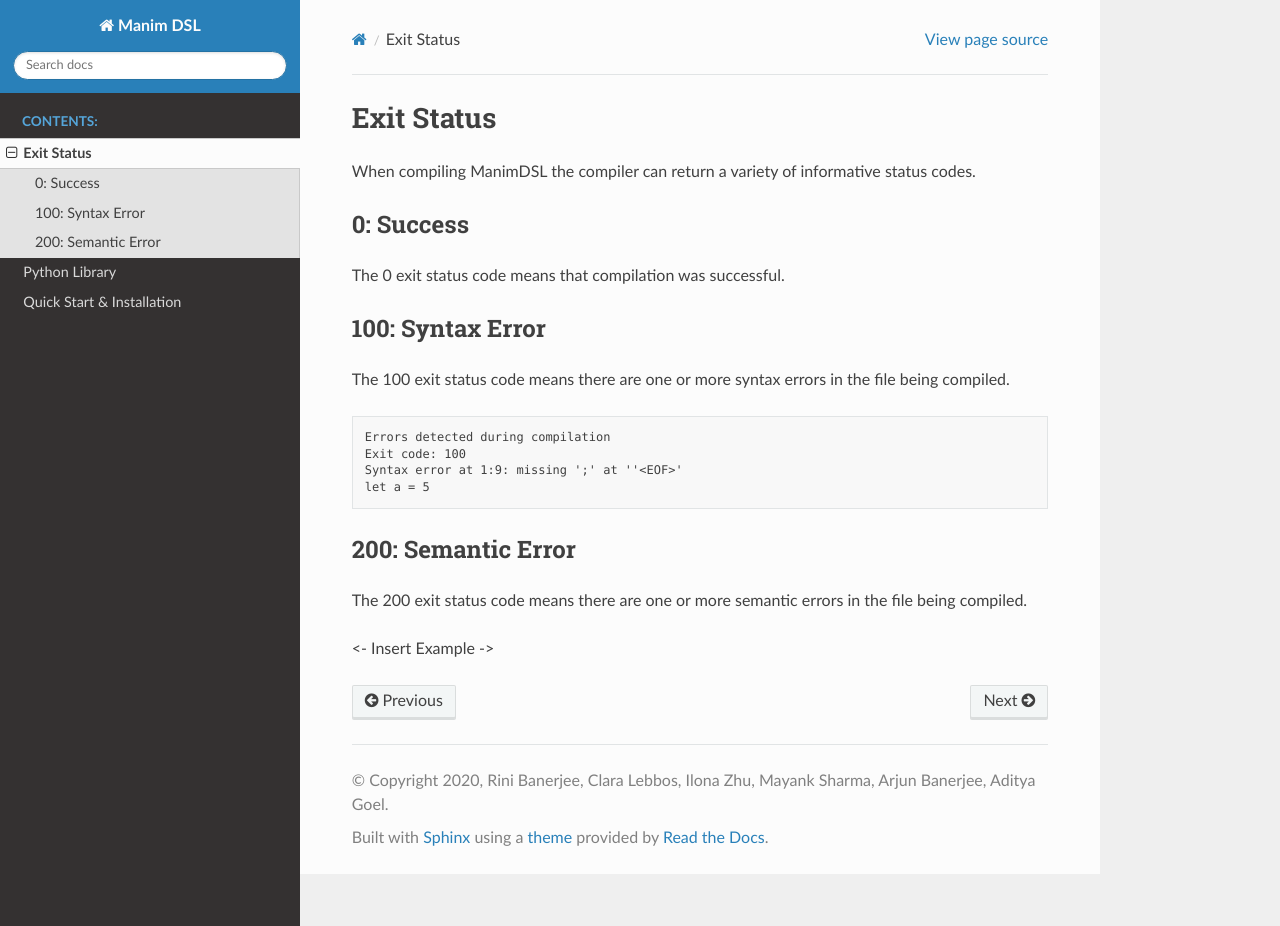
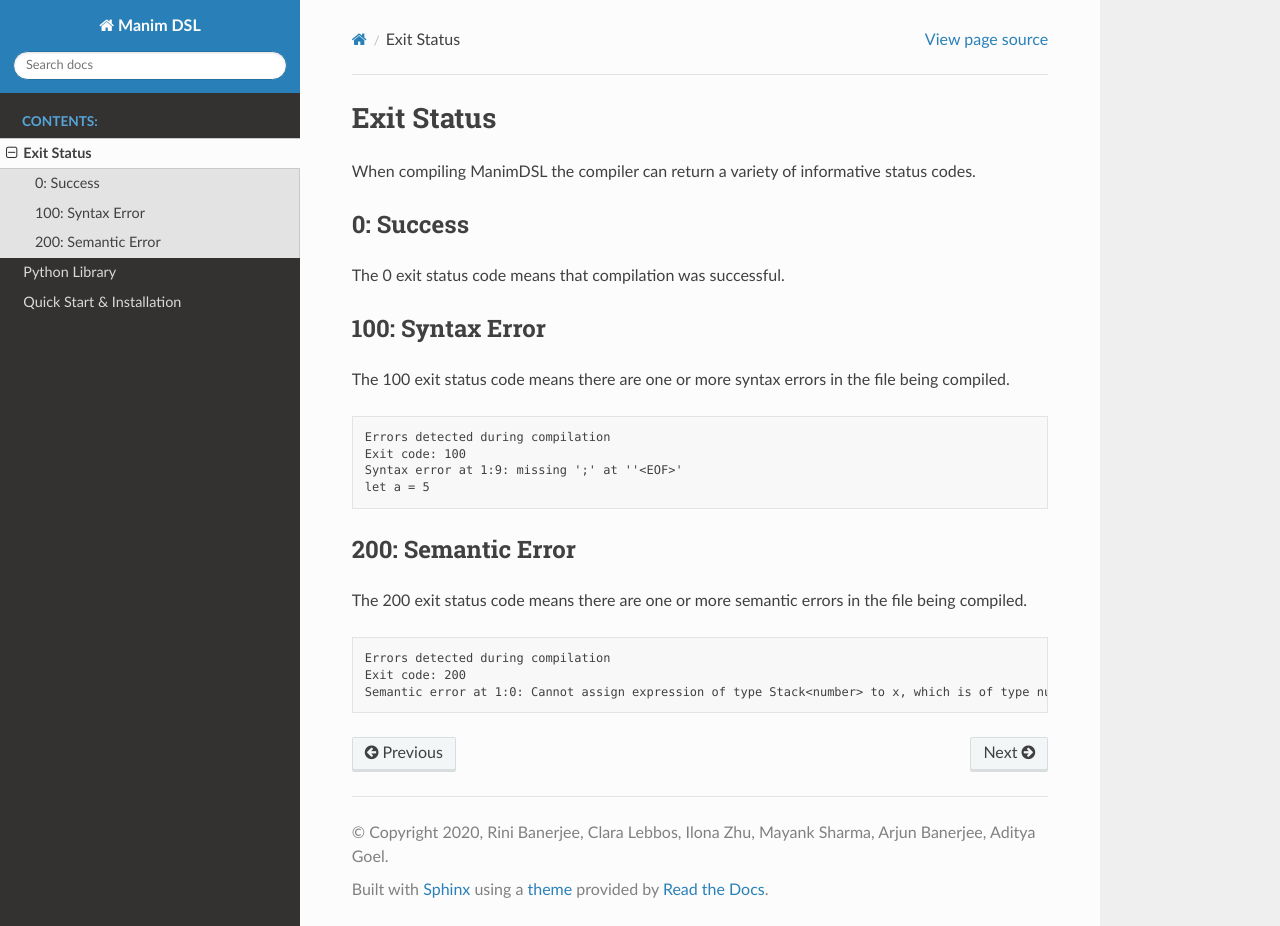
Before and after one commit to VAlgoLang/valgolang.github.io, a Sphinx documentation site: the page built from source/exitcodes.rst, in a window 1280 px wide and 926 px high. Built offline with Sphinx 7.4.7 and the Read the Docs theme 2.0.0, drawn with Linux system fonts in a browser that asks for light colours.

Commit message:
Added semantic errors

```diff
--- a/source/exitcodes.rst
+++ b/source/exitcodes.rst
@@ -25,4 +25,8 @@
 
 The 200 exit status code means there are one or more semantic errors in the file being compiled.
 
-<- Insert Example ->
+.. code :: none
+
+    Errors detected during compilation
+    Exit code: 200
+    Semantic error at 1:0: Cannot assign expression of type Stack<number> to x, which is of type number
```
